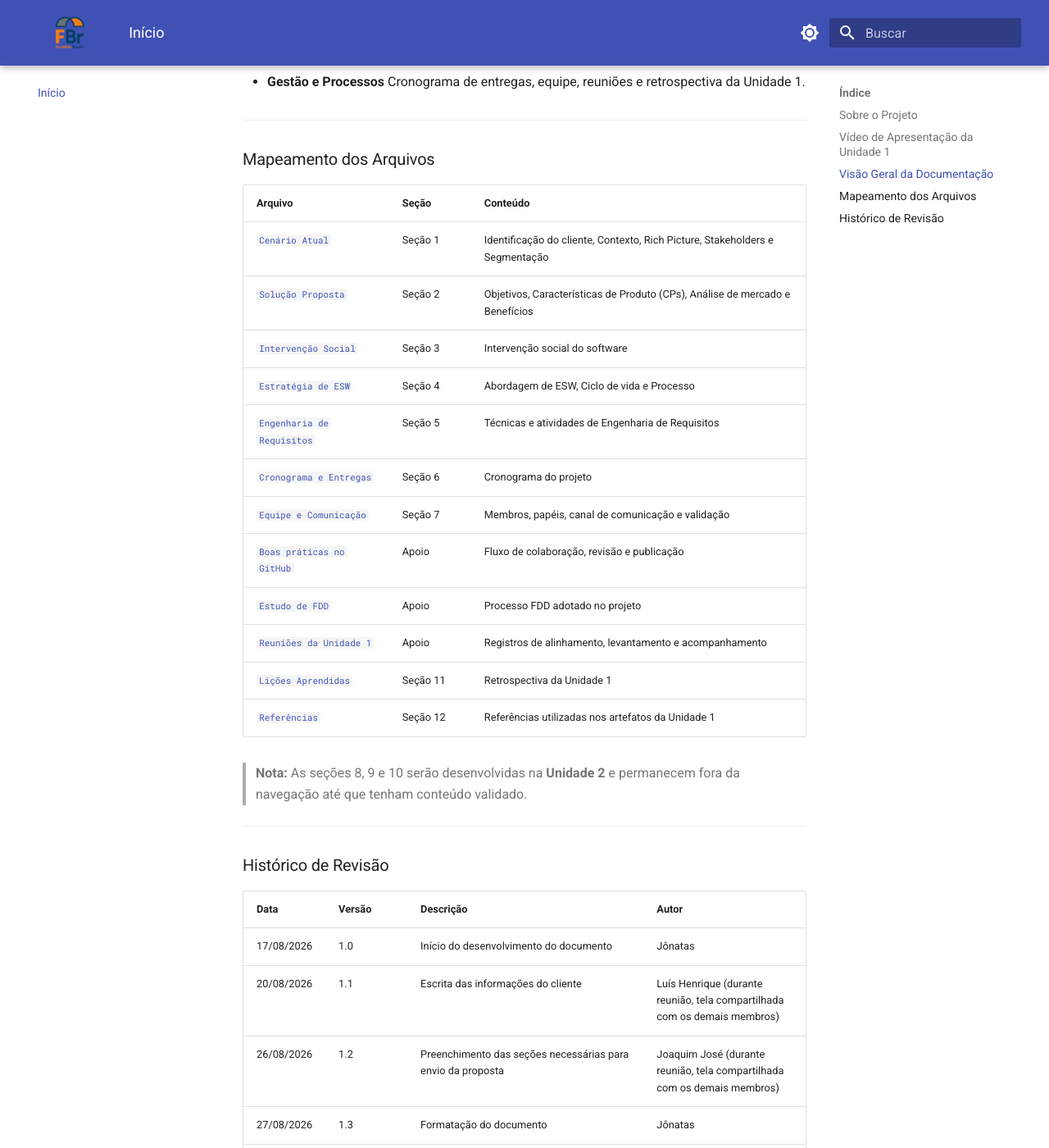
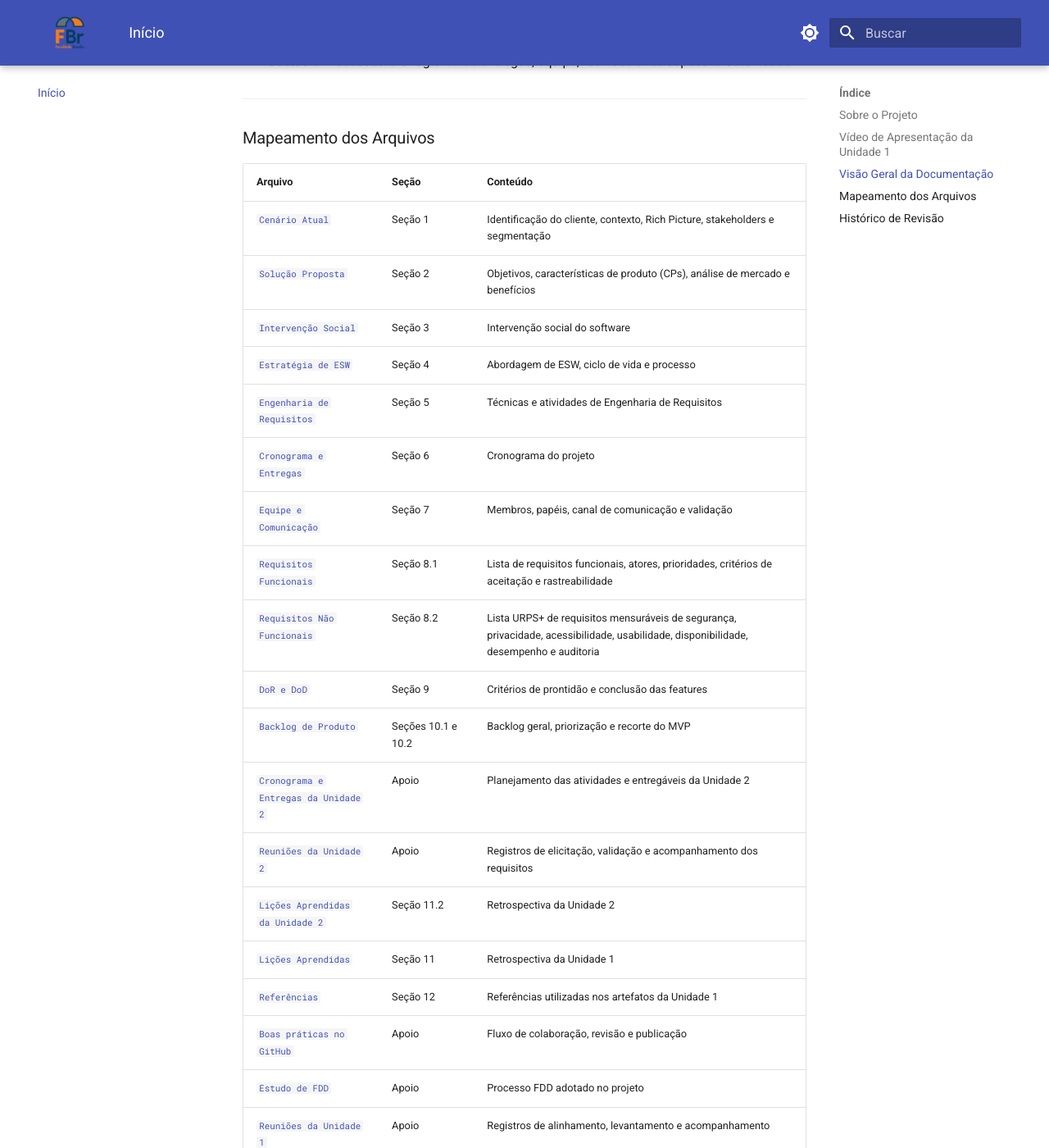
Before and after one commit to mdsreq-fga-unb/REQ-2026.2-T02-ClinicaEscolaFBr, an MkDocs documentation site: the page built from docs/index.md, in a window 1280 px wide and 1400 px high, scrolled down 1754 px. Shown: the whole window at 82% size. Built offline with MkDocs 1.6.1 and Material for MkDocs 9.7.7, drawn with Linux system fonts in a browser that asks for light colours; some of the changed text lies outside the part shown.

Commit message:
docs: reorganiza a documentação da Unidade 2, incluindo cronograma, requisitos e reuniões

```diff
--- a/docs/index.md
+++ b/docs/index.md
@@ -44,7 +44,7 @@ Apresentação da entrega da Unidade 1, cobrindo o cenário atual e a intervenç
 
 ### Visão Geral da Documentação
 
-Navegue pelo menu para acompanhar a documentação da Unidade 1. As seções de requisitos funcionais, requisitos não funcionais, DoR, DoD e backlog serão incorporadas à navegação quando forem desenvolvidas na Unidade 2.
+Navegue pelo menu para acompanhar a documentação das Unidades 1 e 2. A Unidade 2 reúne os requisitos funcionais e não funcionais, o DoR, o DoD e o backlog de produto.
 
 - **Visão e Cenário**
   Entendimento do problema, cenário atual e solução proposta.
@@ -59,22 +59,27 @@ Navegue pelo menu para acompanhar a documentação da Unidade 1. As seções de
 
 ### Mapeamento dos Arquivos
 
-| Arquivo                                                               | Seção    | Conteúdo                                                                     |
-| --------------------------------------------------------------------- | -------- | ---------------------------------------------------------------------------- |
-| [`Cenário Atual`](unidade-1/cenario-atual.md)                         | Seção 1  | Identificação do cliente, Contexto, Rich Picture, Stakeholders e Segmentação |
-| [`Solução Proposta`](unidade-1/solucao-proposta.md)                   | Seção 2  | Objetivos, Características de Produto (CPs), Análise de mercado e Benefícios |
-| [`Intervenção Social`](unidade-1/intervencao-social.md)               | Seção 3  | Intervenção social do software                                               |
-| [`Estratégia de ESW`](unidade-1/estrategia-esw.md)                    | Seção 4  | Abordagem de ESW, Ciclo de vida e Processo                                   |
-| [`Engenharia de Requisitos`](unidade-1/engenharia-requisitos.md)      | Seção 5  | Técnicas e atividades de Engenharia de Requisitos                            |
-| [`Cronograma e Entregas`](unidade-1/gestao/cronograma.md)             | Seção 6  | Cronograma do projeto                                                        |
-| [`Equipe e Comunicação`](unidade-1/gestao/equipe-comunicacao.md)      | Seção 7  | Membros, papéis, canal de comunicação e validação                            |
-| [`Boas práticas no GitHub`](unidade-1/gestao/boas-praticas-github.md) | Apoio    | Fluxo de colaboração, revisão e publicação                                   |
-| [`Estudo de FDD`](unidade-1/estudos/fdd.md)                           | Apoio    | Processo FDD adotado no projeto                                              |
-| [`Reuniões da Unidade 1`](unidade-1/reunioes.md)                      | Apoio    | Registros de alinhamento, levantamento e acompanhamento                      |
-| [`Lições Aprendidas`](unidade-1/licoes-aprendidas.md)                 | Seção 11 | Retrospectiva da Unidade 1                                                   |
-| [`Referências`](unidade-1/referencias.md)                             | Seção 12 | Referências utilizadas nos artefatos da Unidade 1                            |
-
-> **Nota:** As seções 8, 9 e 10 serão desenvolvidas na **Unidade 2** e permanecem fora da navegação até que tenham conteúdo validado.
+| Arquivo | Seção | Conteúdo |
+| --- | --- | --- |
+| [`Cenário Atual`](unidade-1/cenario-atual.md) | Seção 1 | Identificação do cliente, contexto, Rich Picture, stakeholders e segmentação |
+| [`Solução Proposta`](unidade-1/solucao-proposta.md) | Seção 2 | Objetivos, características de produto (CPs), análise de mercado e benefícios |
+| [`Intervenção Social`](unidade-1/intervencao-social.md) | Seção 3 | Intervenção social do software |
+| [`Estratégia de ESW`](unidade-1/estrategia-esw.md) | Seção 4 | Abordagem de ESW, ciclo de vida e processo |
+| [`Engenharia de Requisitos`](unidade-1/engenharia-requisitos.md) | Seção 5 | Técnicas e atividades de Engenharia de Requisitos |
+| [`Cronograma e Entregas`](unidade-1/gestao/cronograma.md) | Seção 6 | Cronograma do projeto |
+| [`Equipe e Comunicação`](unidade-1/gestao/equipe-comunicacao.md) | Seção 7 | Membros, papéis, canal de comunicação e validação |
+| [`Requisitos Funcionais`](unidade-2/requisitos/funcionais.md) | Seção 8.1 | Lista de requisitos funcionais, atores, prioridades, critérios de aceitação e rastreabilidade |
+| [`Requisitos Não Funcionais`](unidade-2/requisitos/nao-funcionais.md) | Seção 8.2 | Lista URPS+ de requisitos mensuráveis de segurança, privacidade, acessibilidade, usabilidade, disponibilidade, desempenho e auditoria |
+| [`DoR e DoD`](unidade-2/requisitos/dor-dod.md) | Seção 9 | Critérios de prontidão e conclusão das features |
+| [`Backlog de Produto`](unidade-2/requisitos/backlog.md) | Seções 10.1 e 10.2 | Backlog geral, priorização e recorte do MVP |
+| [`Cronograma e Entregas da Unidade 2`](unidade-2/gestao/cronograma.md) | Apoio | Planejamento das atividades e entregáveis da Unidade 2 |
+| [`Reuniões da Unidade 2`](unidade-2/reunioes.md) | Apoio | Registros de elicitação, validação e acompanhamento dos requisitos |
+| [`Lições Aprendidas da Unidade 2`](unidade-2/licoes-aprendidas.md) | Seção 11.2 | Retrospectiva da Unidade 2 |
+| [`Lições Aprendidas`](unidade-1/licoes-aprendidas.md) | Seção 11 | Retrospectiva da Unidade 1 |
+| [`Referências`](unidade-1/referencias.md) | Seção 12 | Referências utilizadas nos artefatos da Unidade 1 |
+| [`Boas práticas no GitHub`](unidade-1/gestao/boas-praticas-github.md) | Apoio | Fluxo de colaboração, revisão e publicação |
+| [`Estudo de FDD`](unidade-1/estudos/fdd.md) | Apoio | Processo FDD adotado no projeto |
+| [`Reuniões da Unidade 1`](unidade-1/reunioes.md) | Apoio | Registros de alinhamento, levantamento e acompanhamento |
 
 ---
 
@@ -97,3 +102,4 @@ Navegue pelo menu para acompanhar a documentação da Unidade 1. As seções de
 | 05/09/2026 | 1.12   | Inclusão da estratégia de Engenharia de Software, do mapa de stakeholders e da stack tecnológica; correções textuais associadas           | Joaquim José, Maria Clara e Maria Clara-Canuto                            |
 | 06/09/2026 | 1.13   | Reorganização dos artefatos na pasta da Unidade 1, consolidação das reuniões, atualização da navegação e revisão geral                    | Gabriel Barbaceli                                                         |
 | 08/09/2026 | 1.14   | Inclusão do vídeo de apresentação da entrega da Unidade 1                                                                                 | Joaquim José                                                              |
+| 17/09/2026 | 2.0    | Reorganização da documentação para a Unidade 2: migração dos requisitos para `docs/unidade-2/`, inclusão do cronograma detalhado da Unidade 2 (com a atividade de priorização e definição do MVP), atualização da navegação, do README e do mapeamento de arquivos, e registro da reunião de divisão de tarefas de 17/09 | Gabriel Barbaceli                                                         |
--- a/mkdocs.yml
+++ b/mkdocs.yml
@@ -56,3 +56,12 @@ nav:
       - Estudo de FDD: unidade-1/estudos/fdd.md
       - Lições Aprendidas: unidade-1/licoes-aprendidas.md
       - Referências: unidade-1/referencias.md
+  - Unidade 2:
+      - 8. Requisitos de Software:
+          - 8.1 Requisitos Funcionais: unidade-2/requisitos/funcionais.md
+          - 8.2 Requisitos Não Funcionais: unidade-2/requisitos/nao-funcionais.md
+      - 9. DoR e DoD: unidade-2/requisitos/dor-dod.md
+      - 10. Backlog de Produto: unidade-2/requisitos/backlog.md
+      - Cronograma e Entregas: unidade-2/gestao/cronograma.md
+      - Reuniões: unidade-2/reunioes.md
+      - Lições Aprendidas: unidade-2/licoes-aprendidas.md
```
Also changed, not shown: README.md (+4 -2 lines), docs/unidade-2/gestao/cronograma.md (added, +57 -0 lines), docs/unidade-2/licoes-aprendidas.md (added, +1 -0 lines), docs/unidade-2/requisitos/backlog.md (added, +1 -0 lines), docs/unidade-2/requisitos/dor-dod.md (added, +1 -0 lines), docs/unidade-2/requisitos/funcionais.md (added, +1 -0 lines), docs/unidade-2/requisitos/nao-funcionais.md (added, +1 -0 lines), docs/unidade-2/reunioes.md (added, +69 -0 lines), docs/assets/reuniao-3.jpeg (added), docs/requisitos/backlog.md (deleted), docs/requisitos/dor-dod.md (deleted), docs/requisitos/funcionais.md (deleted), docs/requisitos/nao-funcionais.md (deleted), 1 other file.
